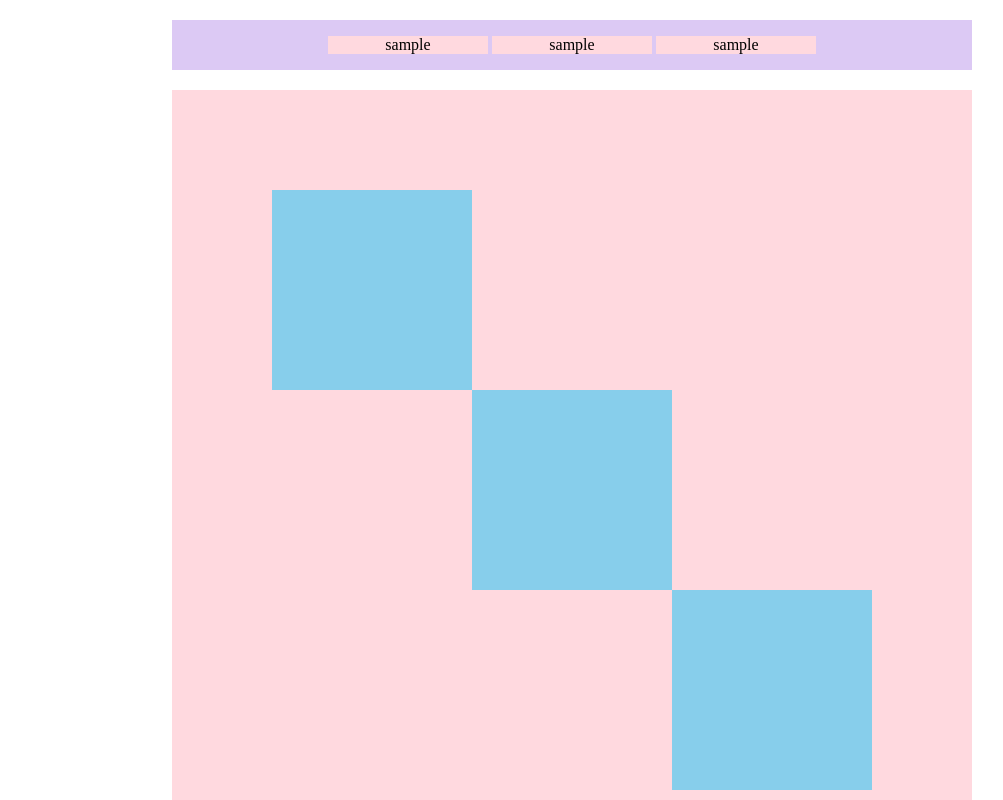
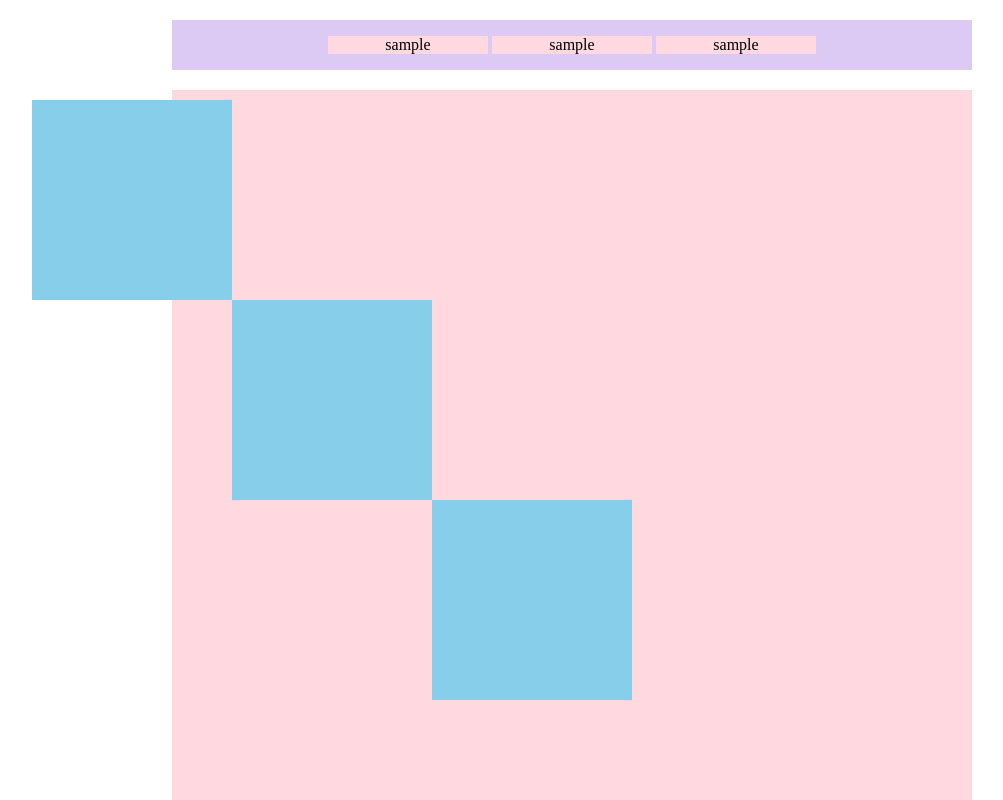
Before and after one commit to s-makoto0705/html-css-basic-kadai, a plain HTML site: page kadai_018/kadai_018.html in a window 1280 px wide. Shown: the top 800 px of the page, without its empty margins (68-1071 px from the left). Drawn offline with Linux system fonts and the light colour scheme.

Commit message:
Add files via upload

```diff
--- a/kadai_018/style.css
+++ b/kadai_018/style.css
@@ -31,20 +31,20 @@
 }
 
 #middle-child01  {
-  position: relative;
+  position: absolute;
   top: 100px;
   left: 100px;
 }
 
 #middle-child02  {
-  position: relative;
-  top: 100px;
+  position: absolute;
+  top: 300px;
   left: 300px;
 }
 
 #middle-child03  {
-  position: relative;
-  top: 100px;
+  position: absolute;
+  top: 500px;
   left: 500px;
 }
 
```
